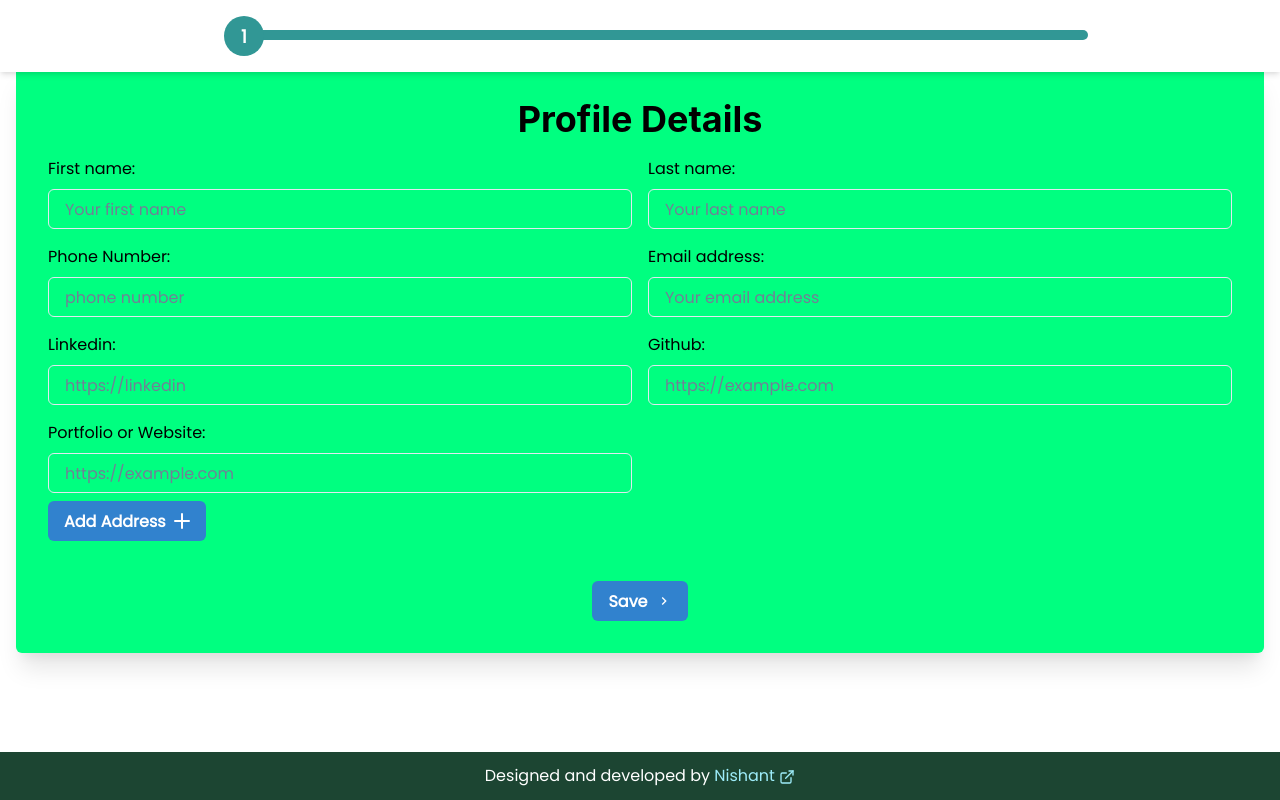
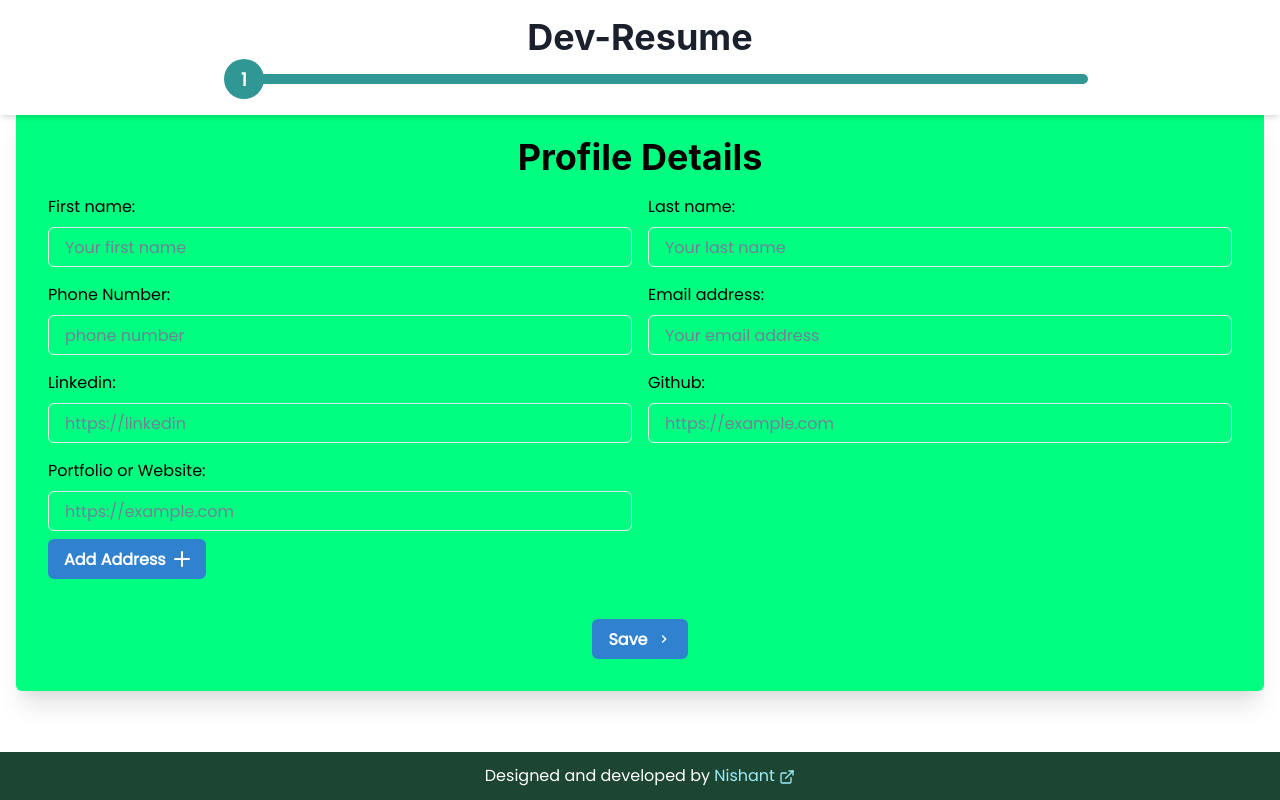
Before and after one commit to Nishant4coding/Dev-Resume, a React (Create React App) app: page / in a window 1280 px wide. Built offline with nearby package versions, Linux system fonts and the light colour scheme.

Commit message:
css update

```diff
--- a/src/components/ResumeForm.jsx
+++ b/src/components/ResumeForm.jsx
@@ -106,10 +106,9 @@ const ResumeForm = () => {
         w="100%"
         px="12px"
         flexDir="column"
-        backgroundColor="red"
-        position="fixed"
+        position="relative"
       >
-        <Box w="60%" borderRadius="lg" backgroundColor="red" zIndex="10001">
+        <Box w="60%" borderRadius="lg">
           <Box
             w="100%"
             bg="white"
@@ -120,12 +119,16 @@ const ResumeForm = () => {
             boxShadow="md"
             zIndex="10000"
           >
+            <Heading zIndex="20001 " textAlign="center">
+              Dev-Resume
+            </Heading>
             <Box
+              zIndex="10000"
               position="fixed"
               alignItems="center"
               justifyContent="center"
               left="20%"
-              top="30px"
+              top="74px"
               height="10px"
               width="65%"
               borderRadius="full"
@@ -133,6 +136,7 @@ const ResumeForm = () => {
               backgroundColor="teal.500"
             />
             <Box
+              zIndex="10000"
               display="flex"
               alignItems="center"
               justifyContent="center"
@@ -161,7 +165,7 @@ const ResumeForm = () => {
             style={{ display: page === 3 ? "none" : "block" }}
           >
             <Box
-              marginTop="50px"
+              marginTop="100px"
               p={4}
               borderRadius="lg"
               bg="rgb(0, 255, 128)"
@@ -203,7 +207,7 @@ const ResumeForm = () => {
             style={{ display: page === 3 ? "none" : "block" }}
           >
             <Box
-              marginTop="50px"
+              marginTop="80px"
               p={8}
               borderRadius="lg"
               bg="rgb(0, 255, 128)"
```
